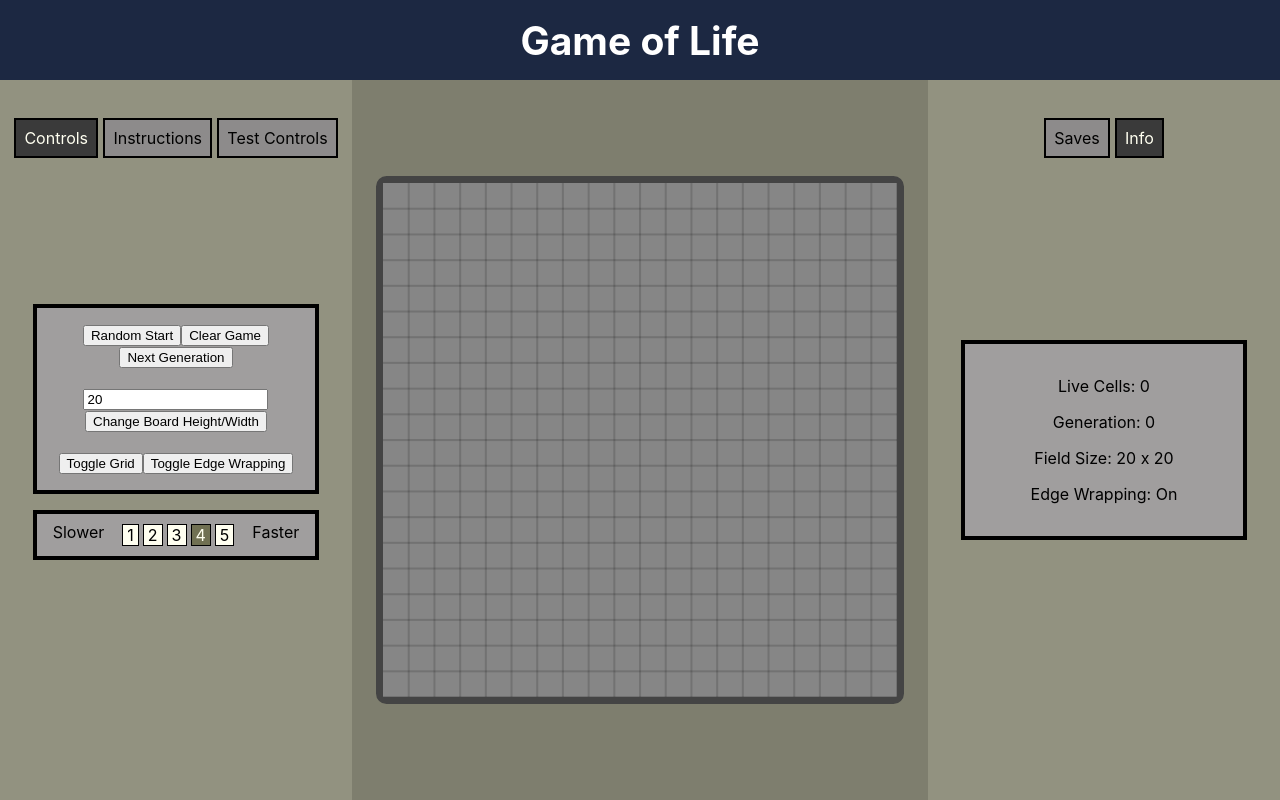
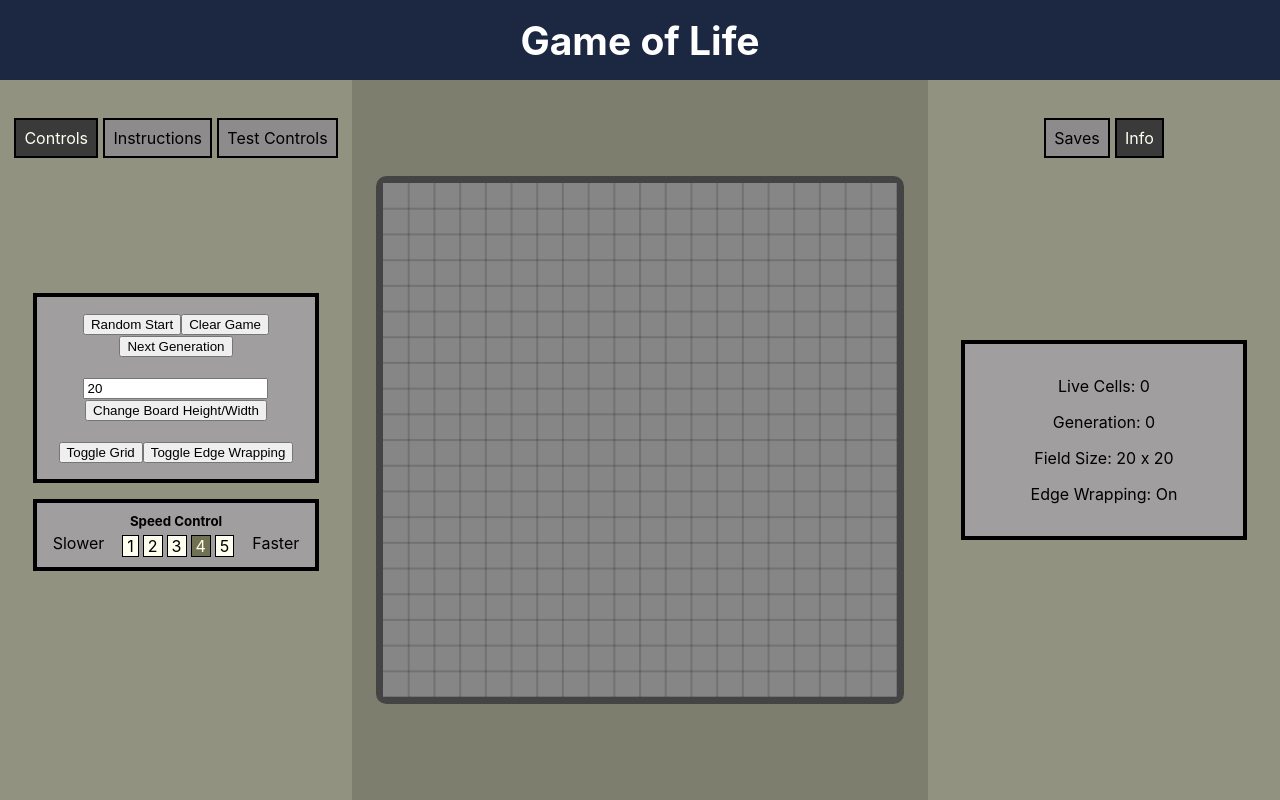
Before and after one commit to tgclayton/Gol2, a React (Create React App) app: page /controls/info in a window 1280 px wide. Built offline with nearby package versions, Linux system fonts and the light colour scheme.

Commit message:
add title to speed control panel

```diff
--- a/src/App.css
+++ b/src/App.css
@@ -115,7 +115,12 @@ width: 27.5%;
   margin: 0 1em;
 }
 
-#speed-control div {
+#speed-control h5{
+  margin: 0.1em 1em;
+  padding-bottom: .2em;
+}
+
+.speed-button {
   border: 1pt solid black;
   margin: 2px;
   background-color: ivory;
--- a/src/components/Controls.jsx
+++ b/src/components/Controls.jsx
@@ -3,12 +3,12 @@ import { gridDraw, clearCanvas } from '../functions/canvas.js'
 
 export default function Controls(props) {
   const [showGrid, setShowGrid] = useState(true)
-  useEffect(()=> {
+  useEffect(() => {
     gridDraw(props.tileSize, props.boardSize)
-  },[])
+  }, [])
 
   useEffect(() => {
-    const activeSpeed = props.speed ===600? 1 :props.speed === 300? 2:props.speed === 120? 3: props.speed === 30? 4: 5
+    const activeSpeed = props.speed === 600 ? 1 : props.speed === 300 ? 2 : props.speed === 120 ? 3 : props.speed === 30 ? 4 : 5
     const buttons = Array.from(document.getElementsByClassName('speed-button'))
     buttons.forEach(element => element.classList.remove('active-speed'))
     document.getElementById(`speed-button-${activeSpeed}`).classList.add('active-speed')
@@ -39,7 +39,7 @@ export default function Controls(props) {
       <div id='main-control-panel' className='control-panel'>
         <button onClick={() => props.makeRandomStart()} >Random Start</button>
         <button onClick={() => props.clearGame()} >Clear Game</button>
-        <br/>
+        <br />
         <button onClick={() => props.nextGen()} >Next Generation</button>
         <br /><br />
         <input id='size-change' type='number' defaultValue={props.boardSize} max={150}></input>
@@ -49,14 +49,17 @@ export default function Controls(props) {
         <button onClick={() => toggleGrid()}>Toggle Grid</button>
         <button onClick={() => props.wrap.toggleWrap(!props.wrap.wrap)}>Toggle Edge Wrapping</button>
       </div>
-      <div id='speed-control' className='control-panel flex-row'>
-        <p>Slower</p>
-        <div className='speed-button' id ={`speed-button-1`} onClick = {() => props.changeSpeed(600)}>1</div>
-        <div className='speed-button' id ={`speed-button-2`} onClick = {() => props.changeSpeed(300)}>2</div>
-        <div className='speed-button' id ={`speed-button-3`} onClick = {() => props.changeSpeed(120)}>3</div>
-        <div className='speed-button' id ={`speed-button-4`} onClick = {() => props.changeSpeed(30)}>4</div>
-        <div className='speed-button' id ={`speed-button-5`} onClick = {() => props.changeSpeed(1)}>5</div>
-        <p>Faster</p>
+      <div id='speed-control' className = 'control-panel column'>
+        <h5>Speed Control</h5>
+        <div className='flex-row'>
+          <p>Slower</p>
+          <div className='speed-button' id={`speed-button-1`} onClick={() => props.changeSpeed(600)}>1</div>
+          <div className='speed-button' id={`speed-button-2`} onClick={() => props.changeSpeed(300)}>2</div>
+          <div className='speed-button' id={`speed-button-3`} onClick={() => props.changeSpeed(120)}>3</div>
+          <div className='speed-button' id={`speed-button-4`} onClick={() => props.changeSpeed(30)}>4</div>
+          <div className='speed-button' id={`speed-button-5`} onClick={() => props.changeSpeed(1)}>5</div>
+          <p>Faster</p>
+        </div>
       </div>
     </>
   )
```
